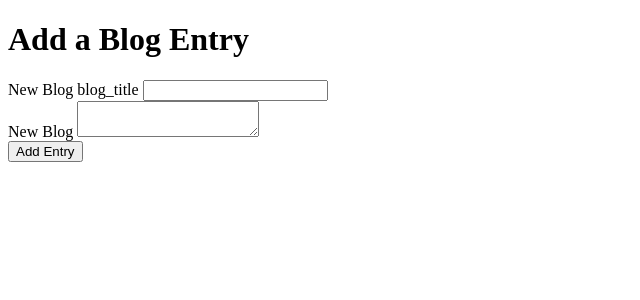
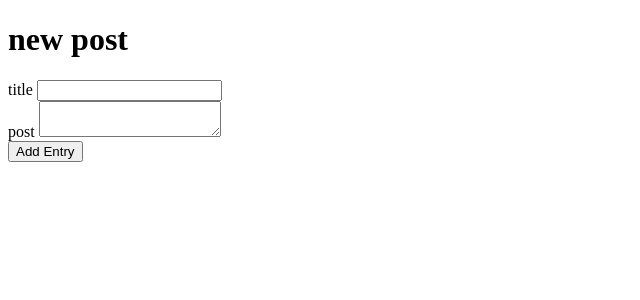
Before and after one commit to AnnaHey/blogz, a Flask app: template templates/newblog.html in a window 1280 px wide. Shown: the part 26-326 px from the top of the page, without its empty margins (0-640 px from the left). Run offline with Flask 2, Linux system fonts and the light colour scheme; the template is opened without the code that fills it, so the values that code supplies are empty; the visitor is signed in with stand-in values (Sample User, id 1).

Commit message:
Add and update for blog entry

```diff
--- a/main.py
+++ b/main.py
@@ -32,12 +32,12 @@ class User(db.Model):
         self.username = username
         self.password = password
 
+
 @app.before_request
 def require_login():
     allowed_routes = ['login', 'signup', 'index', 'blogs']
     if request.endpoint not in allowed_routes and 'username' not in session:
         return redirect ('/login')
-
 
 
 @app.route('/login', methods = ['POST', 'GET'])
@@ -52,6 +52,7 @@ def login():
             return redirect('/')
         else:
             flash("Username does not exist, please sign up or log in with correct username", "error")
+
     return render_template('login.html')
 
 
@@ -67,47 +68,32 @@ def signup():
         username = request.form['username']
         password = request.form['password']
         verify = request.form['verify']
-        username_error =''
-        password_error = ''
-        verify_error = ''
-
 
         if len(username) < 3 or len(username) > 20:
-            username_error = "Not a valid username"
-            username = ''
+            flash("Not a valid username", "error")
 
-        if password != verify:
-            password_error = "Not a match"
-            password = ''
-        else:
-            password = password
+        elif len(password) < 3 or len(password) > 20:
+            flash("Not a valid password", "error")
 
-        if verify != password:
-            verify_error = "Not a match, please re-enter password and verification"
-            password = ''
-            verify = ''
-        else:
-            password = password
-            verify = verify
-
-        existing_user = User.query.filter_by(username=username).first()
-        if not existing_user:
-            new_user = User(username, password)
-            db.session.add(new_user)
-            db.session.commit()
-            session['username'] = username
-            return redirect('/')
+        elif password != verify:
+            flash("Not a match", "error")
 
         else:
-            # will return message that user already exists
-            pass
+            existing_user = User.query.filter_by(username=username).first()
+
+            if not existing_user:
+                new_user = User(username, password)
+                db.session.add(new_user)
+                db.session.commit()
+                session['username'] = username
+                return redirect('/newpost')
+
+            else:
+                flash("This user already exists", "error")
 
     return render_template('signup.html')
 
 
-
-
-# blogs = []
 
 @app.route('/', methods=['POST', 'GET'])
 def index():
@@ -132,16 +118,29 @@ def blog_list():
         blogs = Blog.query.all()
         return render_template('blogs.html', title="Blogz", blogs=blogs)
 
-@app.route("/newblog", methods=['POST', 'GET'])
+@app.route('/newpost', methods=['POST', 'GET'])
 def add_blog():
     if request.method == 'POST':
         blog_title = request.form['blog_title']
         blog_body = request.form['blog_body']
-        blogs.append(blog_title)
-        blogs.append(blog_body)
+        owner = User.query.filter_by(username=session['username']).first()
 
+        if len(blog_title) < 1:
+            flash("Please fill in title", "error")
+            return render_template('newblog.html', title="Blogs!")
 
-    return render_template('blogs.html', title="Blogs!", blogs=blogs)
+        elif len(blog_body) < 1:
+            flash("Please type a blog", "error")
+            return render_template('newblog.html', title="Blogs!")
+        else:
+            new_blog = Blog(blog_title, blog_body, owner)
+            db.session.add(new_blog)
+            db.session.commit()
+            query_param_url = "/blog?id=" + str(new_blog.id)
+            return render_template ('singleblog.html', blog=new_blog)
+
+    else:
+        return render_template('newblog.html', title="Blogs!")
 
 if __name__ == '__main__':
     app.run()
--- a/templates/login.html
+++ b/templates/login.html
@@ -20,4 +20,8 @@
     </table>
     <input type="submit" value="Login">
 </form>
+    <div>
+        <p>Don't have an account? Create a <a href="/signup">Create One!</a></p>
+    </div>
+
 {% endblock %}
--- a/templates/newblog.html
+++ b/templates/newblog.html
@@ -2,19 +2,19 @@
 
 {% block content %}
 
-    <h1>Add a Blog Entry</h1>
+    <h1>new post</h1>
 
     <form method="post">
         <div>
-            <label> New Blog blog_title
+            <label> title
                 <input type="text" name="blog_title" value=""/>
-                <span class="error">{{title_error}}</span>
+              <!--  <span class="error">{{title_error}}</span> -->
             </label>
         </div>
         <div>
-            <label> New Blog
+            <label> post
                 <textarea name="blog_body" value=""></textarea>
-                <span class="error">{{body_error}}</span>
+              <!--  <span class="error">{{body_error}}</span> -->
             </label>
         </div>
         <div>
--- a/templates/singleblog.html
+++ b/templates/singleblog.html
@@ -5,7 +5,7 @@
     <h1>{{blog.blog_title}}</h1>
     <p>{{blog.blog_body}}</p>
     <p> Written By
-        <a href="./blog?user={{blog.user.id}}">{{blog.owner.username}}</a>
+        <a href="./blog?user={{blog.owner.id}}">{{blog.owner.username}}</a>
     </p>
 
 {% endblock %}
--- a/templates/singleuser.html
+++ b/templates/singleuser.html
@@ -8,7 +8,7 @@
         <h2><a href="./blog?id={{blog.id}}">{{blog.blog_title}}"</h2>
         <p>{{blog.blog_body}}</p>
         <p> Written By
-            <a href="./blog?user={{blog.user.id}}">{{blog.owner.username}}</a>
+            <a href="./blog?user={{blog.owner.id}}">{{blog.owner.username}}</a>
         </p>
         {% endfor %}
     </div>
```
